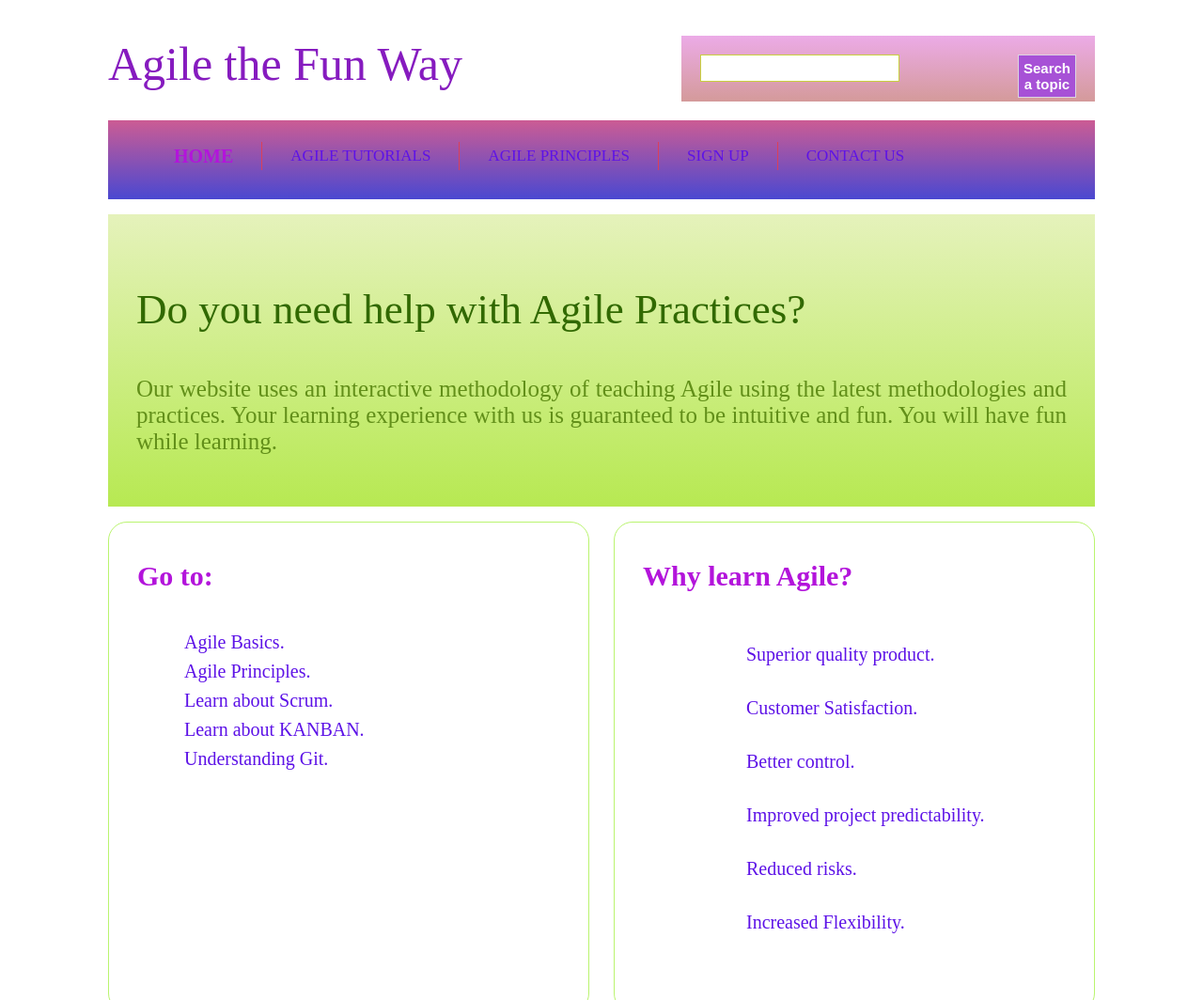
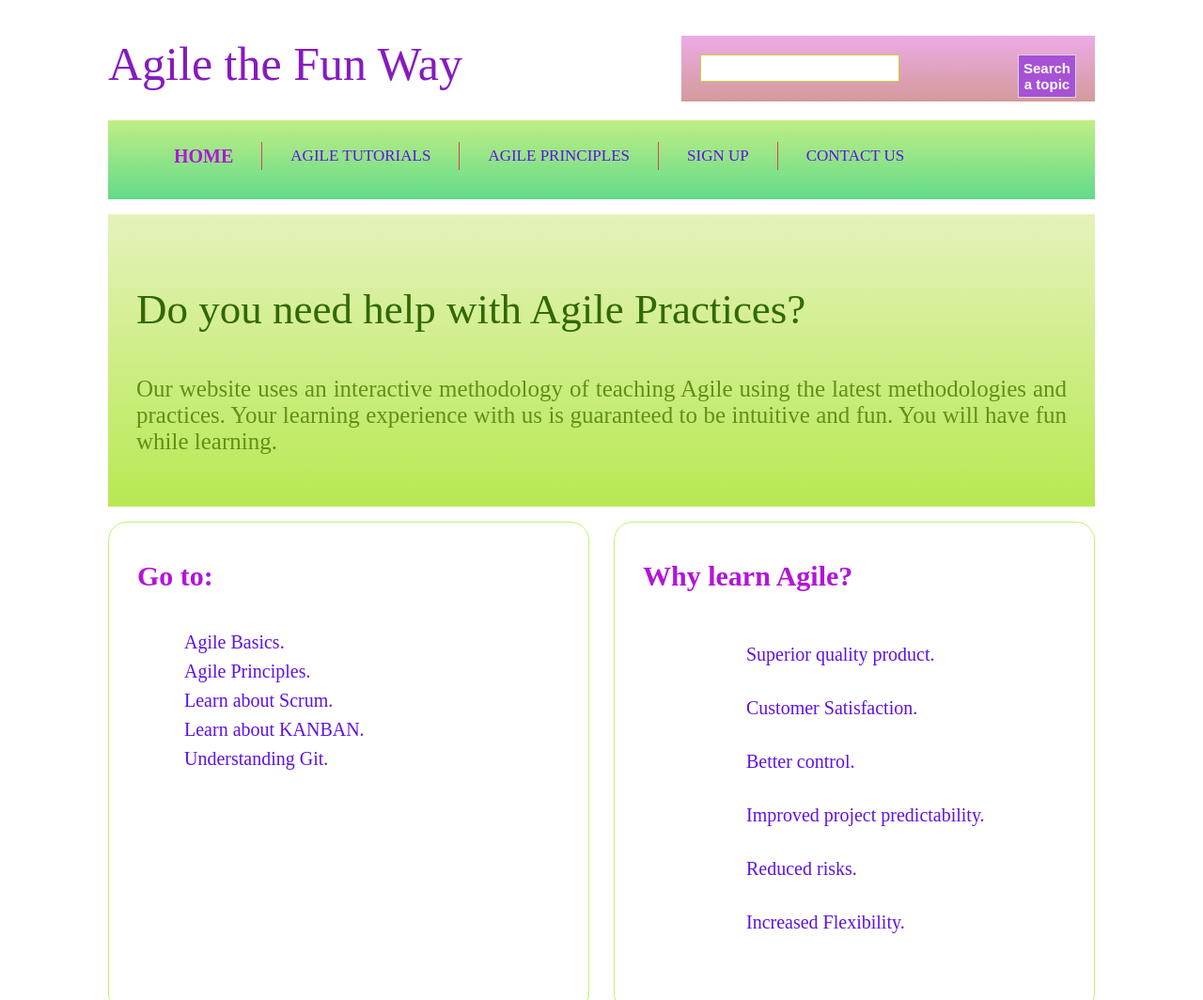
Before and after one commit to shruthibandarii/vnr2022, a plain HTML site: page index.html in a window 1280 px wide. Shown: the top 1064 px of the page at 94% size. Drawn offline with Linux system fonts and the light colour scheme.

Commit message:
color commit

```diff
--- a/styling.css
+++ b/styling.css
@@ -64,7 +64,7 @@ h1 a {
 #menu {
     height: 70px;
     background: linear-gradient(#9f7cdf, #4fb0d6);
-    background: -webkit-linear-gradient(#cc5c94, #4a48d1);
+    background: -webkit-linear-gradient(#c0ee84, #62db8a);
     background: -o-linear-gradient(#c582c2, #e78e8e);
     background: -moz-linear-gradient(#80e2ca, #66a4d6);
     padding: 7px 0;
```
